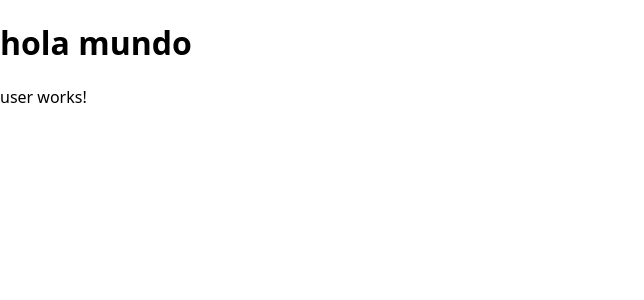
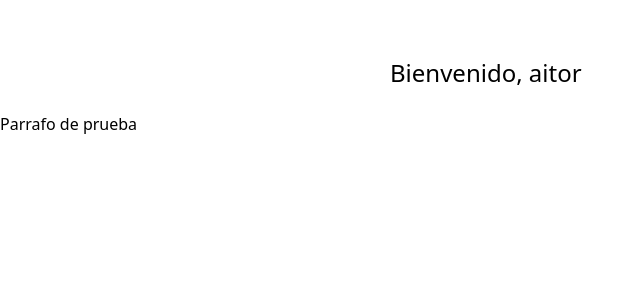
Before and after one commit to AitorIngelmoMartin/Angular-resources, an Angular app in the folder angular-midu-tutorial/: page / in a window 1280 px wide. Shown: the top 300 px of the page, without its empty margins (0-644 px from the left). Built offline with nearby package versions, Linux system fonts and the light colour scheme.

Commit message:
Feature: Agregado lógica básica condicional al componente 'user'

```diff
--- a/angular-midu-tutorial/src/app/app.component.html
+++ b/angular-midu-tutorial/src/app/app.component.html
@@ -1,2 +1,4 @@
-<h1>hola mundo</h1>
 <app-user>USUARIO</app-user>
+<section>
+    <p>Parrafo de prueba</p>
+</section>
--- a/angular-midu-tutorial/src/app/user/user.component.css
+++ b/angular-midu-tutorial/src/app/user/user.component.css
@@ -0,0 +1,6 @@
+section {
+  max-width: 500px;
+  margin: 0 auto;
+  padding-top: 32px;
+  font-size: 24px;
+}
--- a/angular-midu-tutorial/src/app/user/user.component.html
+++ b/angular-midu-tutorial/src/app/user/user.component.html
@@ -1 +1,7 @@
-<p>user works!</p>
+<section>
+  @if (isLoggedIn) {
+      <p>Bienvenido, {{ userName }}</p>
+  } @else {
+      <p>Inicie sesión</p>
+  }
+</section>
--- a/angular-midu-tutorial/src/app/user/user.component.ts
+++ b/angular-midu-tutorial/src/app/user/user.component.ts
@@ -7,5 +7,6 @@ import { Component } from '@angular/core';
   styleUrl: './user.component.css'
 })
 export class UserComponent {
-
+  userName: string = 'aitor'
+  isLoggedIn: boolean = true
 }
```
